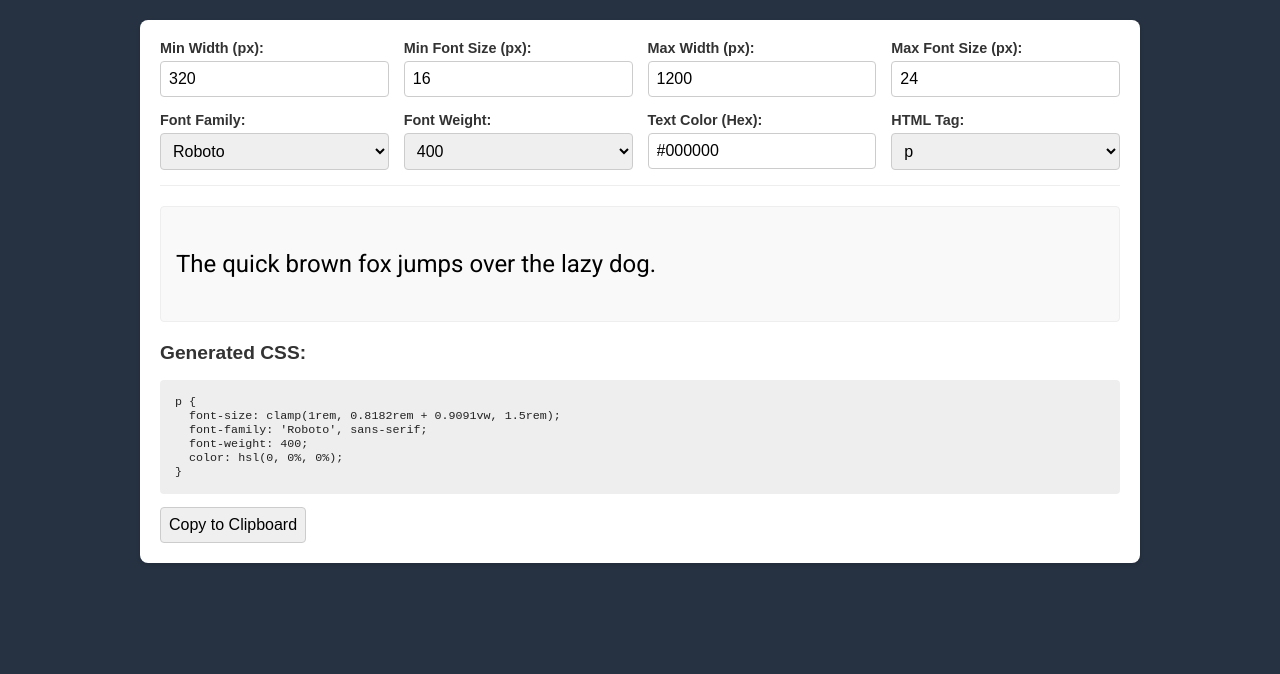
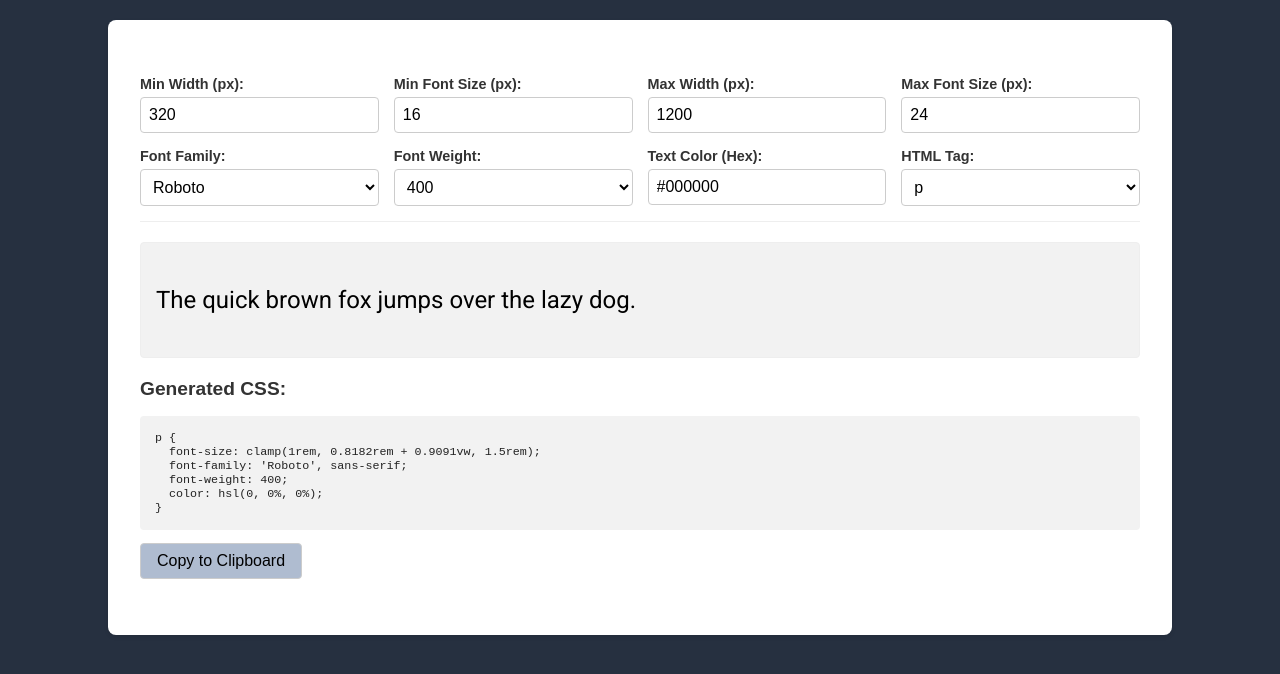
Before and after one commit to vanaf1979/type-scale, a website built with Vite: page index.html in a window 1280 px wide. Built offline with nearby package versions, Linux system fonts and the light colour scheme.

Commit message:
Updated some styles

```diff
--- a/src/style.css
+++ b/src/style.css
@@ -1,14 +1,14 @@
 body {
   font-family: sans-serif;
   margin: 20px;
-  background-color: #263141;
+  background-color: hsl(216, 26%, 20%);
 }
 
 .container {
-  max-width: 960px;
+  width: min(1000px, 100% - 2rem);
   margin: 0 auto;
   background-color: #fff;
-  padding: 20px;
+  padding: 3.5rem 2rem;
   border-radius: 8px;
   box-shadow: 0 2px 4px rgba(0, 0, 0, 0.1);
 }
@@ -43,12 +43,18 @@ button {
   border: 1px solid #ccc;
   border-radius: 4px;
   font-size: 1em;
+  background-color: #fff;
+}
+
+button {
+  padding: .5rem 1rem;
+  background-color: hsl(216, 26%, 75%);
 }
 
 .preview {
   margin-bottom: 20px;
   padding: 15px;
-  background-color: #f9f9f9;
+  background-color: hsl(216, 0%, 95%);
   border: 1px solid #eee;
   border-radius: 4px;
 }
@@ -65,7 +71,7 @@ button {
 }
 
 .output pre {
-  background-color: #eee;
+  background-color: hsl(216, 0%, 95%);;
   padding: 15px;
   border-radius: 4px;
   overflow-x: auto;
```
